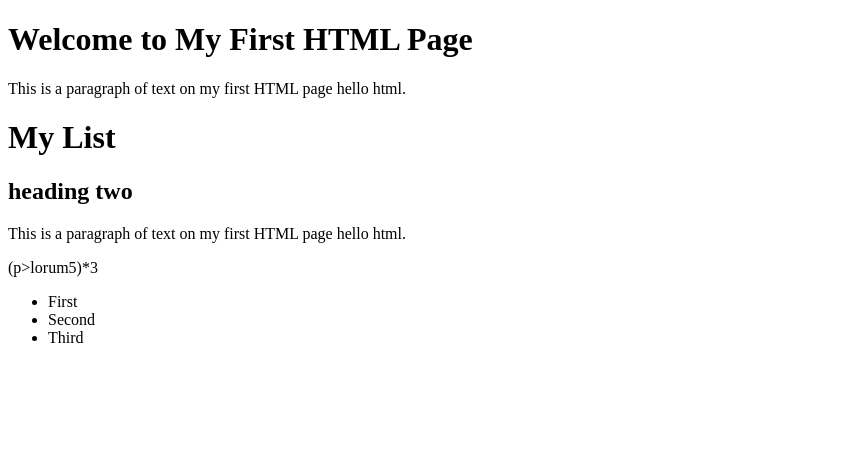
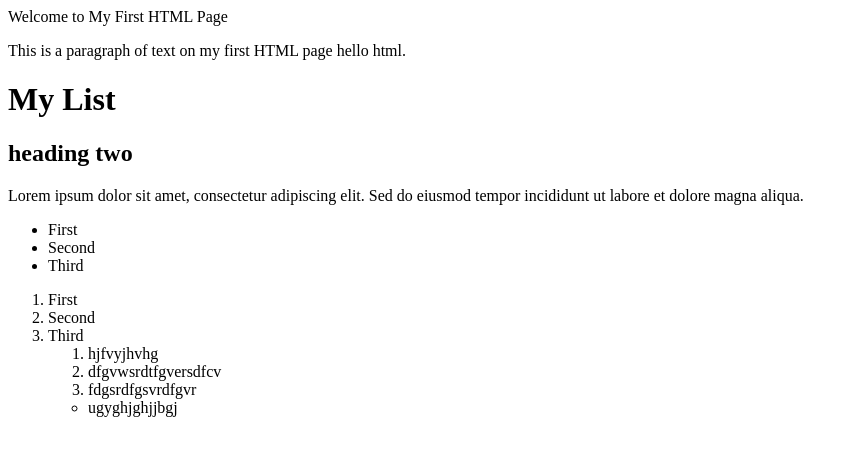
Before and after one commit to gim1203-hue/my-first-html-file, a plain HTML site: page html-and-css/index.html in a window 1280 px wide. Shown: the whole page, without its empty margins (0-854 px from the left). Drawn offline with Linux system fonts and the light colour scheme.

Commit message:
update my html file

```diff
--- a/html-and-css/index.html
+++ b/html-and-css/index.html
@@ -6,20 +6,31 @@
     <title>my first html file</title>
 </head>
 <body>
+    <img src=""
     <h1>Welcome to My First HTML Page</h1>
     <p>This is a paragraph of text on my first HTML page hello html.</p>
     <h1>My List</h1>
-    <h2>heading two</h2>
-    <p>
-    This is a paragraph of text on my first HTML page hello html.
-    </p>
-    (p>lorum5)*3
-    <p></p>
-    <p></p>
+    <h2><strong>heading two</strong></h2>
+    <p>Lorem ipsum dolor sit amet, consectetur adipiscing elit. Sed do eiusmod tempor incididunt ut labore et dolore magna aliqua.</p>
+
+
     <ul>
   <li>First</li>
   <li>Second</li>
   <li>Third</li>
 </ul>
+<ol>
+  <li>First</li>
+  <li>Second</li>
+  <li>Third</li>
+  <ol>
+    <li>hjfvyjhvhg</li>
+    <li>dfgvwsrdtfgversdfcv</li>
+    <li>fdgsrdfgsvrdfgvr</li>
+  </ol>
+  <ul>
+    <li>ugyghjghjjbgj</li>
+  </ul>
+</ol>
 </body>
 </html>
```
Also changed, not shown: 1 other file.
